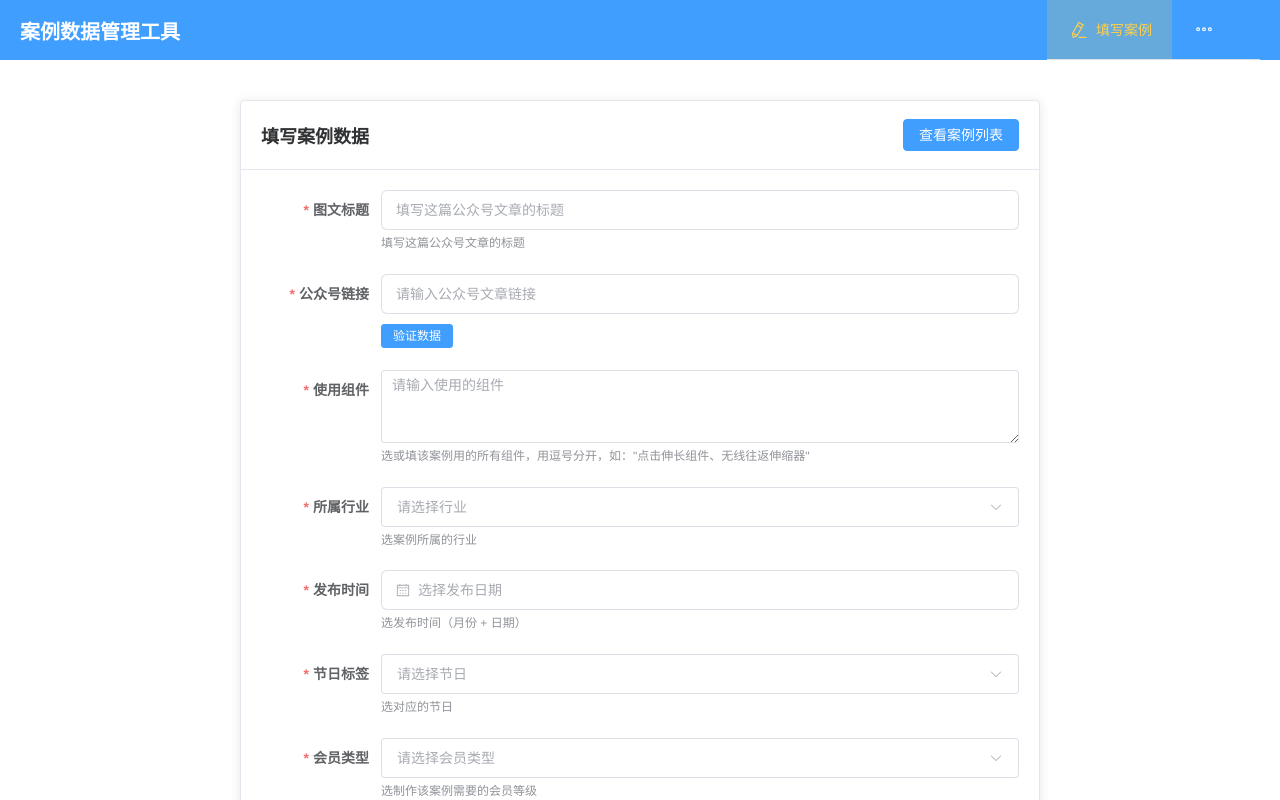
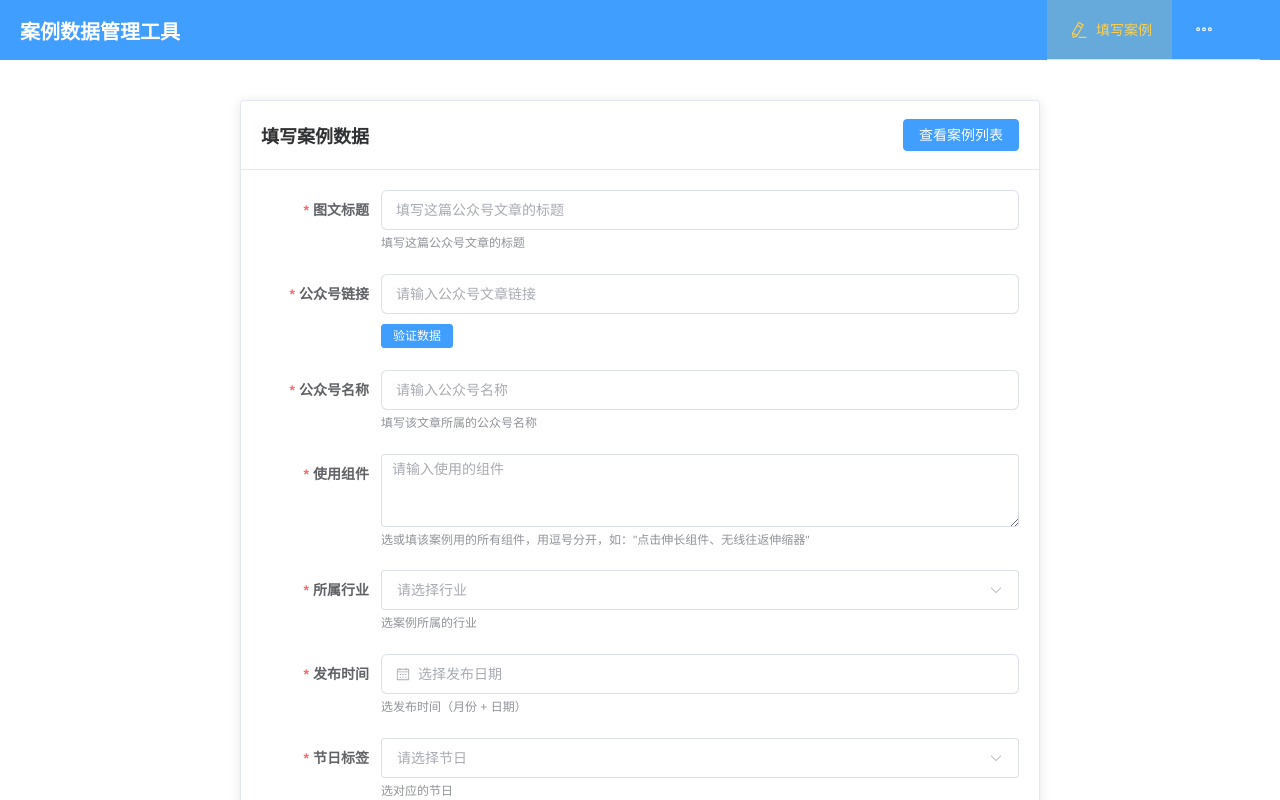
Before and after one commit to cslim-pupu/ai-data, a Vue app: page /form in a window 1280 px wide. Shown: the top 800 px of the page. Built offline with nearby package versions, Linux system fonts and the light colour scheme.

Commit message:
添加公众号名称字段到表单和列表页面

```diff
--- a/src/views/CaseForm.vue
+++ b/src/views/CaseForm.vue
@@ -61,6 +61,16 @@
               <span>链接可用</span>
             </div>
           </div>
+        </el-form-item>
+
+        <!-- 公众号名称 -->
+        <el-form-item label="公众号名称" prop="wechatName">
+          <el-input
+            v-model="form.wechatName"
+            placeholder="请输入公众号名称"
+            clearable
+          />
+          <div class="form-tip">填写该文章所属的公众号名称</div>
         </el-form-item>
 
         <!-- 用到的组件 -->
@@ -196,6 +206,7 @@ export default {
     const form = reactive({
       caseName: '',
       wechatLink: '',
+      wechatName: '',
       components: '',
       industry: '',
       publishDate: '',
@@ -319,6 +330,10 @@ export default {
       ],
       wechatLink: [
         { required: true, validator: validateWechatLink, trigger: 'blur' }
+      ],
+      wechatName: [
+        { required: true, message: '请输入公众号名称', trigger: 'blur' },
+        { min: 2, max: 50, message: '公众号名称长度在 2 到 50 个字符', trigger: 'blur' }
       ],
       components: [
         { required: true, message: '请输入使用的组件', trigger: 'blur' },
--- a/src/views/CaseList.vue
+++ b/src/views/CaseList.vue
@@ -195,6 +195,7 @@
         v-loading="loading"
       >
         <el-table-column prop="caseName" label="图文标题" width="200" show-overflow-tooltip />
+        <el-table-column prop="wechatName" label="公众号名称" width="150" show-overflow-tooltip />
         <el-table-column prop="industry" label="行业" width="100" />
         <el-table-column prop="memberType" label="会员类型" width="120" />
         <el-table-column prop="publishDate" label="发布时间" width="100" />
@@ -240,6 +241,7 @@
           <el-descriptions-item label="发布时间">{{ currentCase.publishDate }}</el-descriptions-item>
           <el-descriptions-item label="节日标签">{{ currentCase.holiday }}</el-descriptions-item>
           <el-descriptions-item label="填写人">{{ currentCase.author }}</el-descriptions-item>
+          <el-descriptions-item label="公众号名称" :span="2">{{ currentCase.wechatName }}</el-descriptions-item>
           <el-descriptions-item label="公众号链接" :span="2">
             <el-link :href="currentCase.wechatLink" target="_blank" type="primary">
               {{ currentCase.wechatLink }}
```
